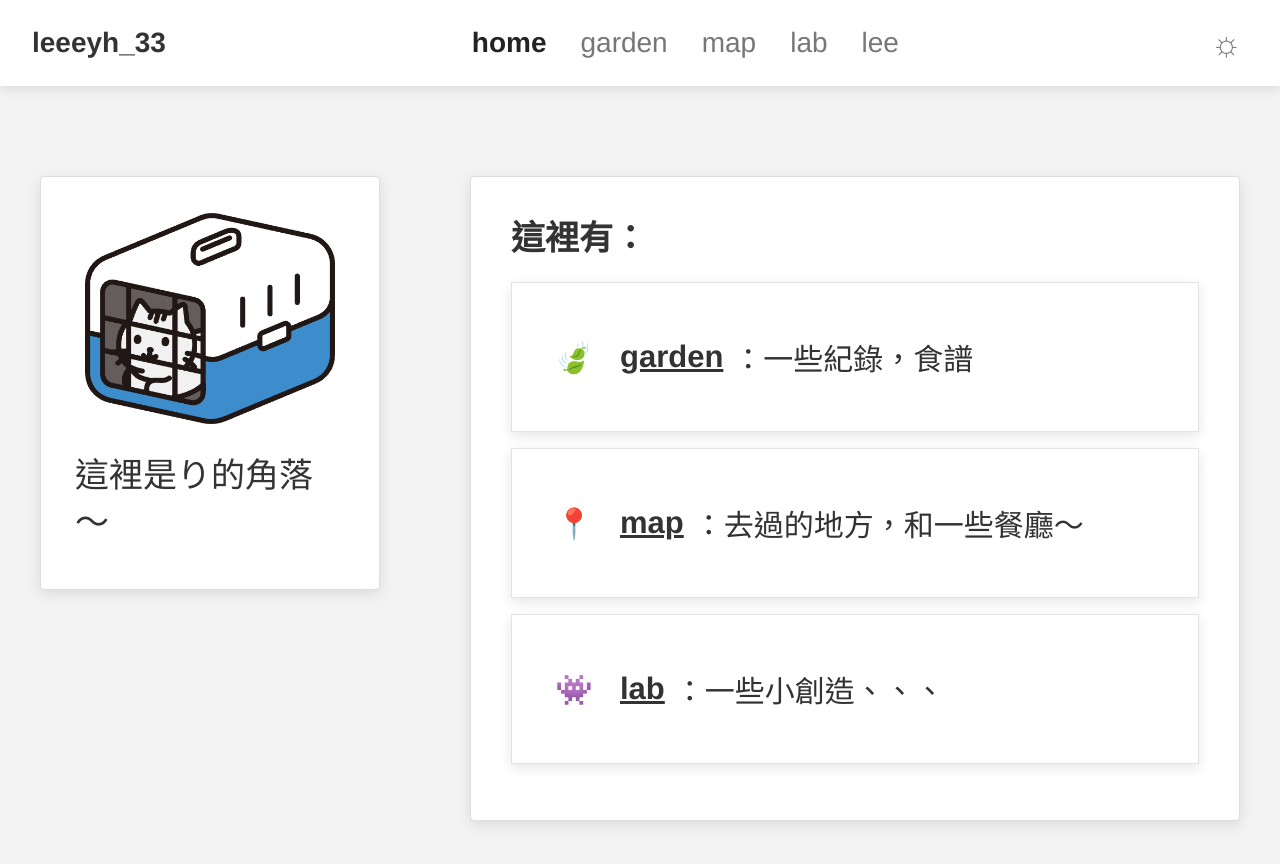
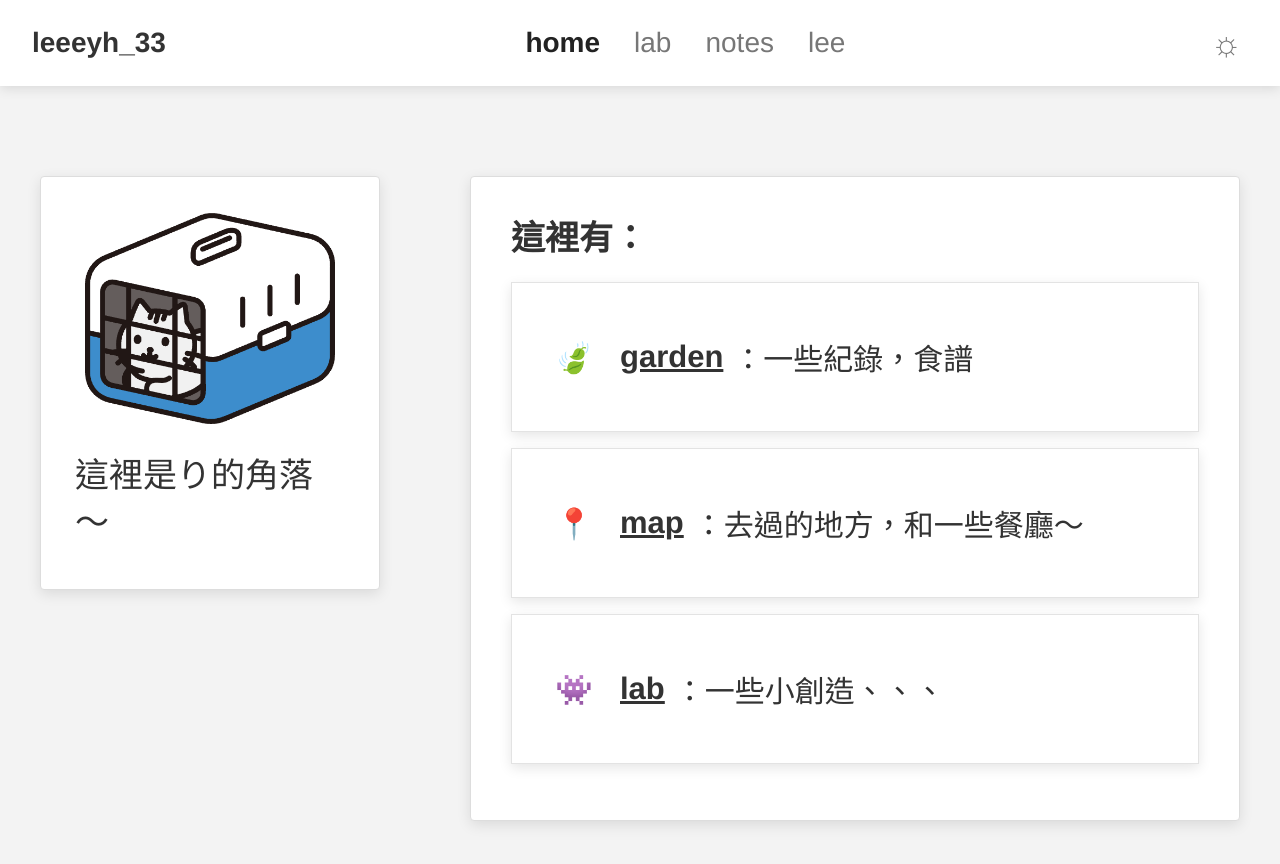
Before and after one commit to leeeyh33/leeeyh33.github.io, a plain HTML site: page index.html in a window 1280 px wide. Drawn offline with Linux system fonts and the light colour scheme.

Commit message:
test local dev

```diff
--- a/index.html
+++ b/index.html
@@ -12,9 +12,8 @@
 
     <nav class="nav-links">
       <a class="active" href="#">home</a>
-      <a href="#">garden</a>
-      <a href="#">map</a>
       <a href="#">lab</a>
+      <a href="#">notes</a>
       <a href="#">lee</a>
     </nav>
 
```
